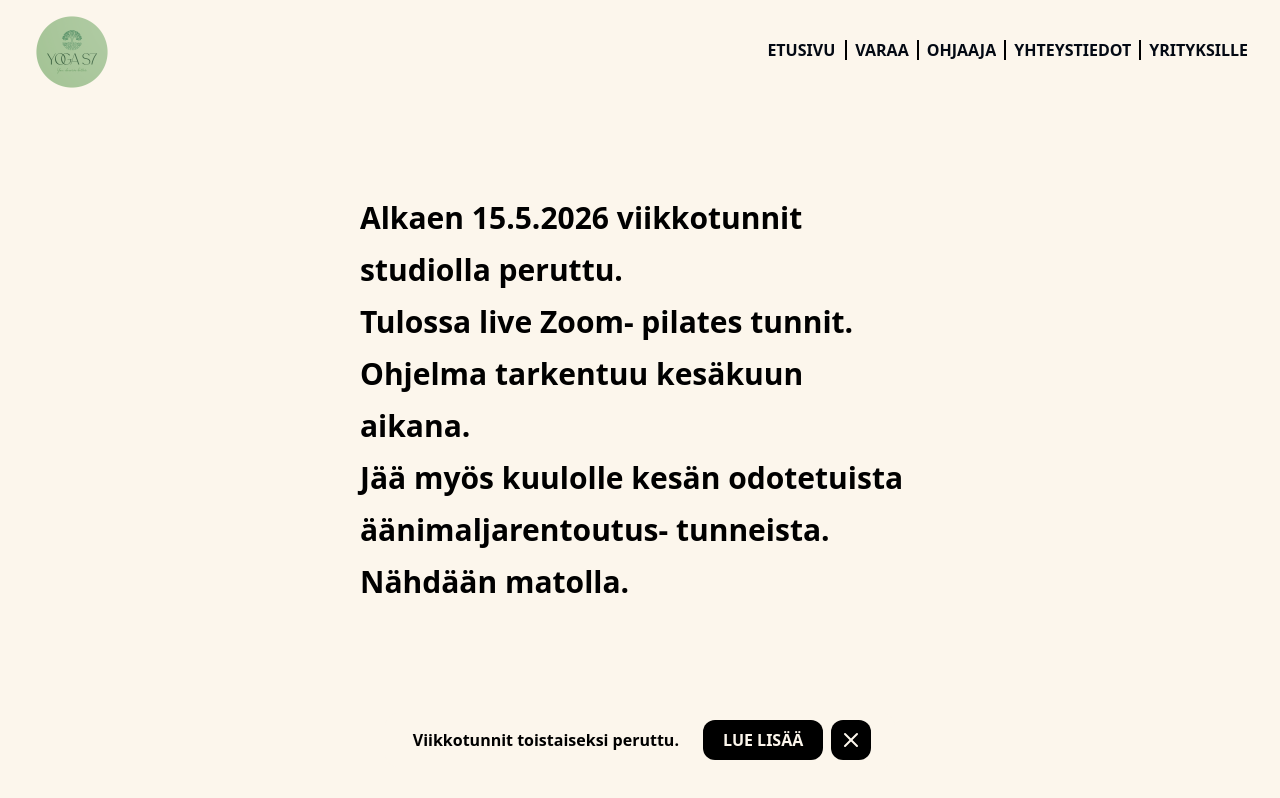
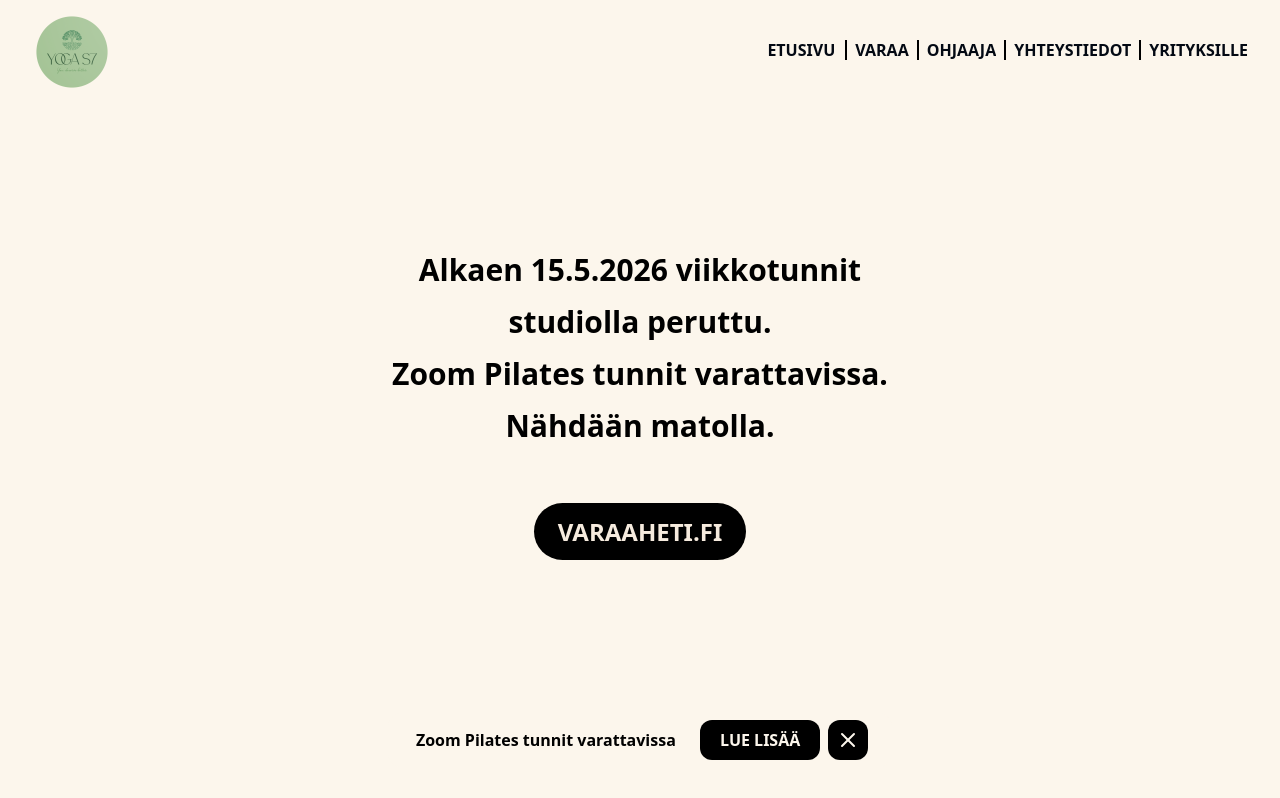
Before and after one commit to ogtiou/YOGAGEN2, a Next.js app: page /luelisaa in a window 1280 px wide. Built offline with nearby package versions, Linux system fonts and the light colour scheme.

Commit message:
updated6

```diff
--- a/app/components/alert/alert.tsx
+++ b/app/components/alert/alert.tsx
@@ -15,7 +15,7 @@ export default function Alert() {
               <div className="flex flex-col items-start">
                 <p className="font-semibold text-sm md:text-base select-none pl-1">
                   {/* Alkaen <span className="font-black">1.3.2026</span> Yoga S7 tunnit pidetään Yoga Club tiloissa Veneentekijäntie 18 B 2. Nähdään matolla */}
-                  Viikkotunnit toistaiseksi peruttu.
+                  Zoom Pilates tunnit varattavissa
                 </p>
                 {/* <p className="pl-1 text-sm md:text-base">
                   Uudella studiolla käy vain uudet 2026 hankitut kortit.
--- a/app/luelisaa/page.tsx
+++ b/app/luelisaa/page.tsx
@@ -5,10 +5,13 @@ export default function Luelisaa() {
   return(
     <div className="overflow-hidden">
       <div className="w-full h-screen bg-warm flex items-center justify-center flex-col relative">
-        <p className="w-[21rem] sm:w-[35rem] font-bold text-lg sm:text-3xl sm:leading-13">
+        <p className="w-[21rem] sm:w-[35rem] font-bold text-lg sm:text-3xl sm:leading-13 text-center">
             Alkaen 15.5.2026 viikkotunnit studiolla peruttu. <br/>
-            Tulossa live Zoom- pilates tunnit. <br/> Ohjelma tarkentuu kesäkuun aikana. <br/>
-            Jää myös kuulolle kesän odotetuista äänimaljarentoutus- tunneista. <br/> Nähdään matolla.
+            Zoom Pilates tunnit varattavissa.
+            <br/> Nähdään matolla. <br/><br/>
+            <a href="https://www.varaaheti.fi/yogas7/fi/yoga_s7_oy/classes" target="_blank" className="
+            relative font-sans translate-y-12 leading-normal uppercase text-xl md:text-2xl font-bold overflow-hidden rounded-full px-6 py-3
+          text-center bg-black text-beige">varaaheti.fi</a>
         </p>
         {/* <Footer2/> */}
       </div>
```
